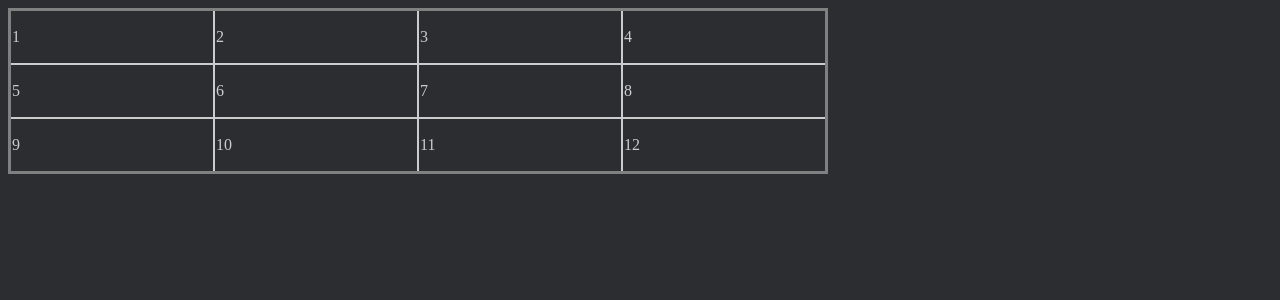
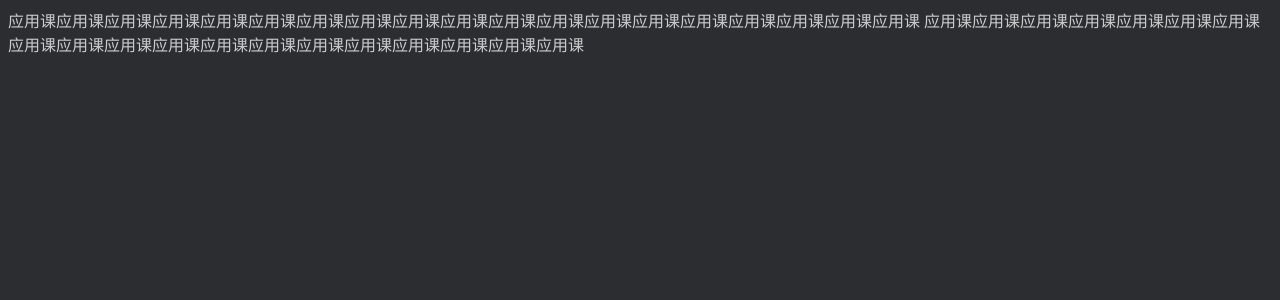
Before and after one commit to JiNanPiWang/Acwing_Web, a Django app: page / in a window 1280 px wide. Shown: the top 300 px of the page. Run offline with Django 3.2, Linux system fonts and the light colour scheme.

Commit message:
完成了css第5题，css学完1.8元素展示格式

```diff
--- a/my_website/static/css/style.css
+++ b/my_website/static/css/style.css
@@ -2,6 +2,7 @@ table {
     color: #cccccc;
     border-style: solid;
     border-collapse: collapse;
+    padding: 10px;
 }
 
 td {
@@ -11,20 +12,9 @@ td {
     height: 50px;
 }
 
-.spinner {
-    width: 200px;
-    height: 200px;
-    border-radius: 50%;
-    border: 20px solid #ccc;
-    border-top-color: #333;
-    animation: spin 1s ease-in-out infinite;
+div {
+    display: inline;
+    color: #cccccc;
+    margin: 0;
+
 }
-
-@keyframes spin {
-    from {
-        transform: rotate(0deg);
-    }
-    to {
-        transform: rotate(360deg);
-    }
-}
--- a/my_website/templates/web.html
+++ b/my_website/templates/web.html
@@ -16,27 +16,13 @@
 
 <body style="background: #2b2d30">
 
-<table>
-    <tr>
-        <td>1</td>
-        <td>2</td>
-        <td>3</td>
-        <td>4</td>
-    </tr>
-    <tr>
-        <td>5</td>
-        <td>6</td>
-        <td>7</td>
-        <td>8</td>
-    </tr>
-    <tr>
-        <td>9</td>
-        <td>10</td>
-        <td>11</td>
-        <td>12</td>
-    </tr>
-</table>
+<div>
+    应用课应用课应用课应用课应用课应用课应用课应用课应用课应用课应用课应用课应用课应用课应用课应用课应用课应用课应用课
+</div>
 
+<div>
+    应用课应用课应用课应用课应用课应用课应用课应用课应用课应用课应用课应用课应用课应用课应用课应用课应用课应用课应用课
+</div>
 
 </body>
 </html>
```
Also changed, not shown: homework/homework2-CSS/5.html (+67 -0 lines).
